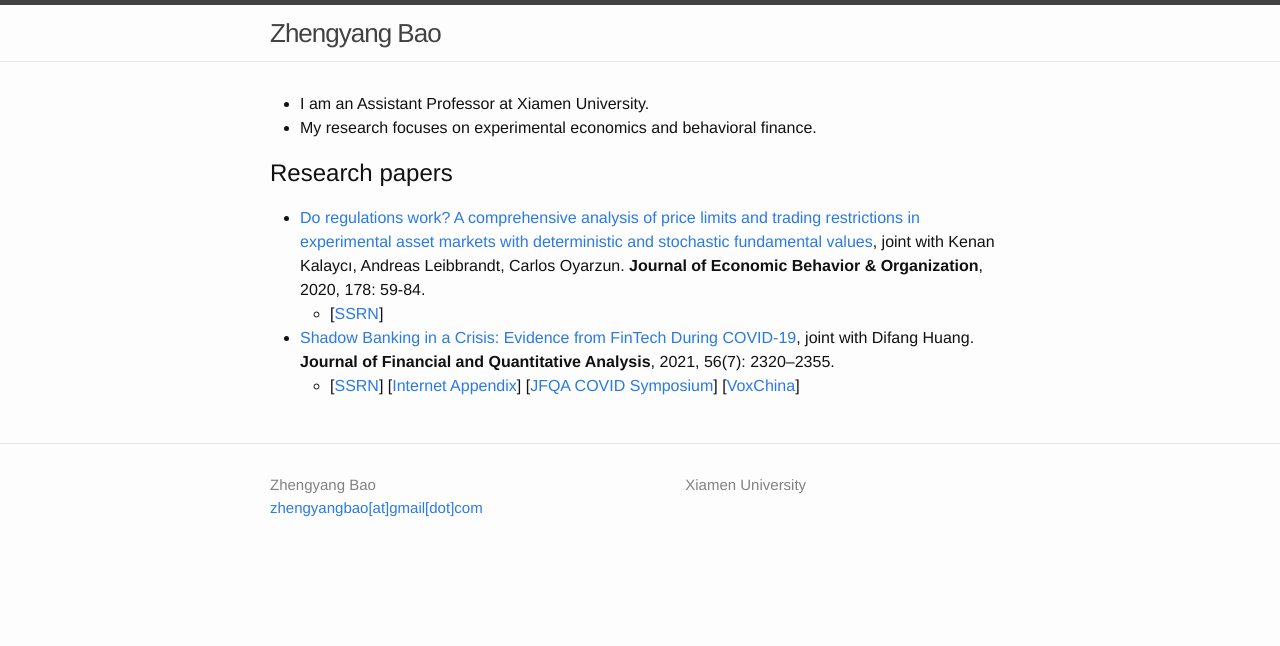
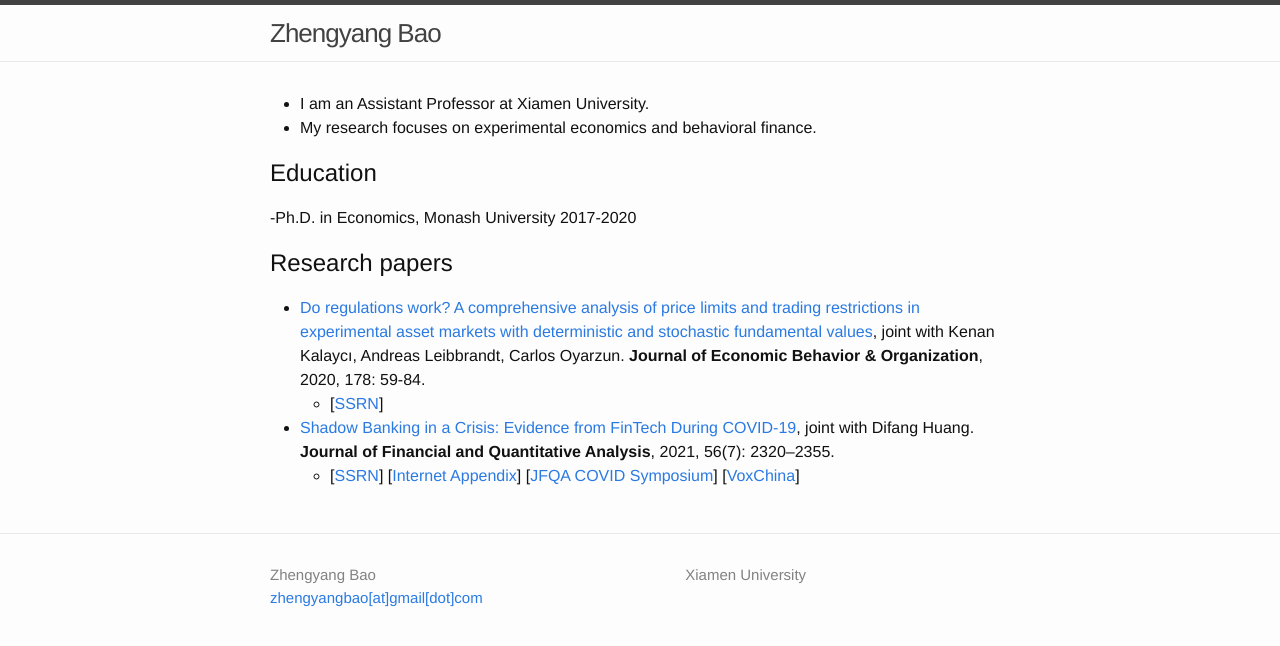
Before and after one commit to zhengyang-bao/zhengyang-bao.github.io, a Jekyll site: the page built from index.md, in a window 1280 px wide. Shown: the top 646 px of the page. Built offline with Jekyll 4.4.1, drawn with Linux system fonts in a browser that asks for light colours.

Commit message:
Update index.md

```diff
--- a/index.md
+++ b/index.md
@@ -6,6 +6,9 @@ layout: default
 - My research focuses on experimental economics and behavioral finance.
 
 
+## Education
+-Ph.D. in Economics, Monash University 2017-2020
+
 ## Research papers
 
 - [Do regulations work? A comprehensive analysis of price limits and trading restrictions in experimental asset markets with deterministic and stochastic fundamental values](https://www.sciencedirect.com/science/article/pii/S016726812030233X), joint with Kenan Kalaycı, Andreas Leibbrandt, Carlos Oyarzun. **Journal of Economic Behavior & Organization**, 2020, 178: 59-84.
```
